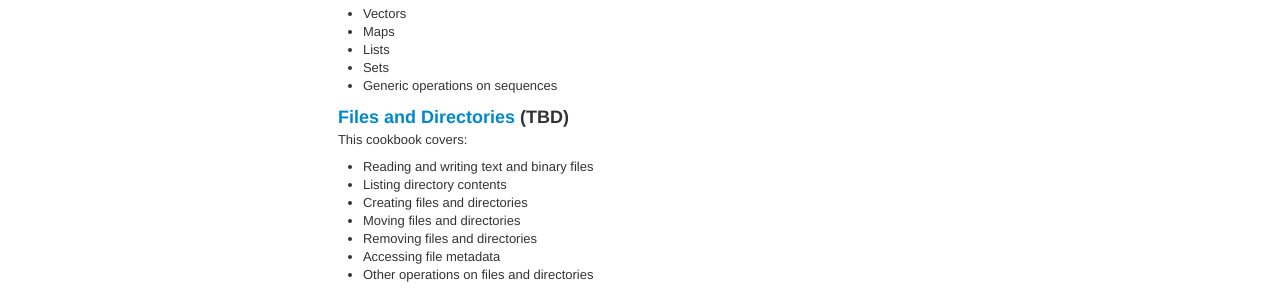
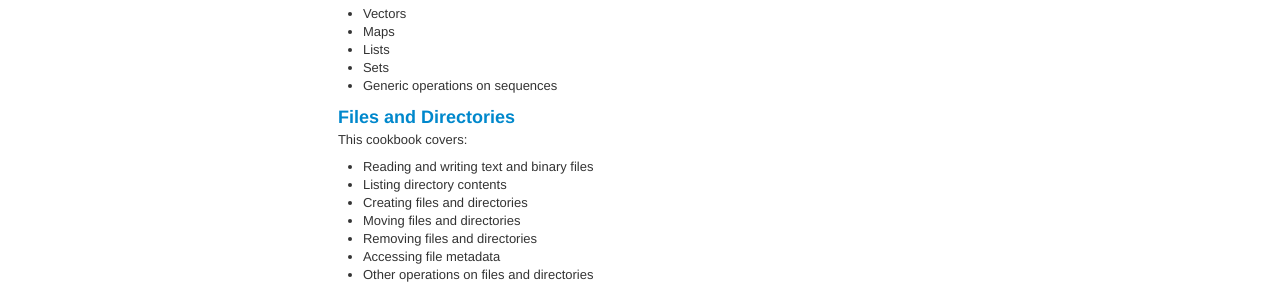
Before and after one commit to clojuredocs/guides, a Jekyll site: the page built from articles/content.md, in a window 1280 px wide and 900 px high, scrolled down 3325 px. Shown: the part 181-478 px from the top of the window. Built offline with Jekyll 4.4.1, drawn with Linux system fonts in a browser that asks for light colours; some web fonts are replaced; Markdown is read by kramdown in place of the engine named in the settings.

Commit message:
not TBD --- it's there

```diff
--- a/articles/content.md
+++ b/articles/content.md
@@ -263,7 +263,7 @@ This cookbook covers:
  * Sets
  * Generic operations on sequences
 
-### [Files and Directories](/articles/cookbooks/files_and_directories.html) (TBD)
+### [Files and Directories](/articles/cookbooks/files_and_directories.html)
 
 This cookbook covers:
 
```
